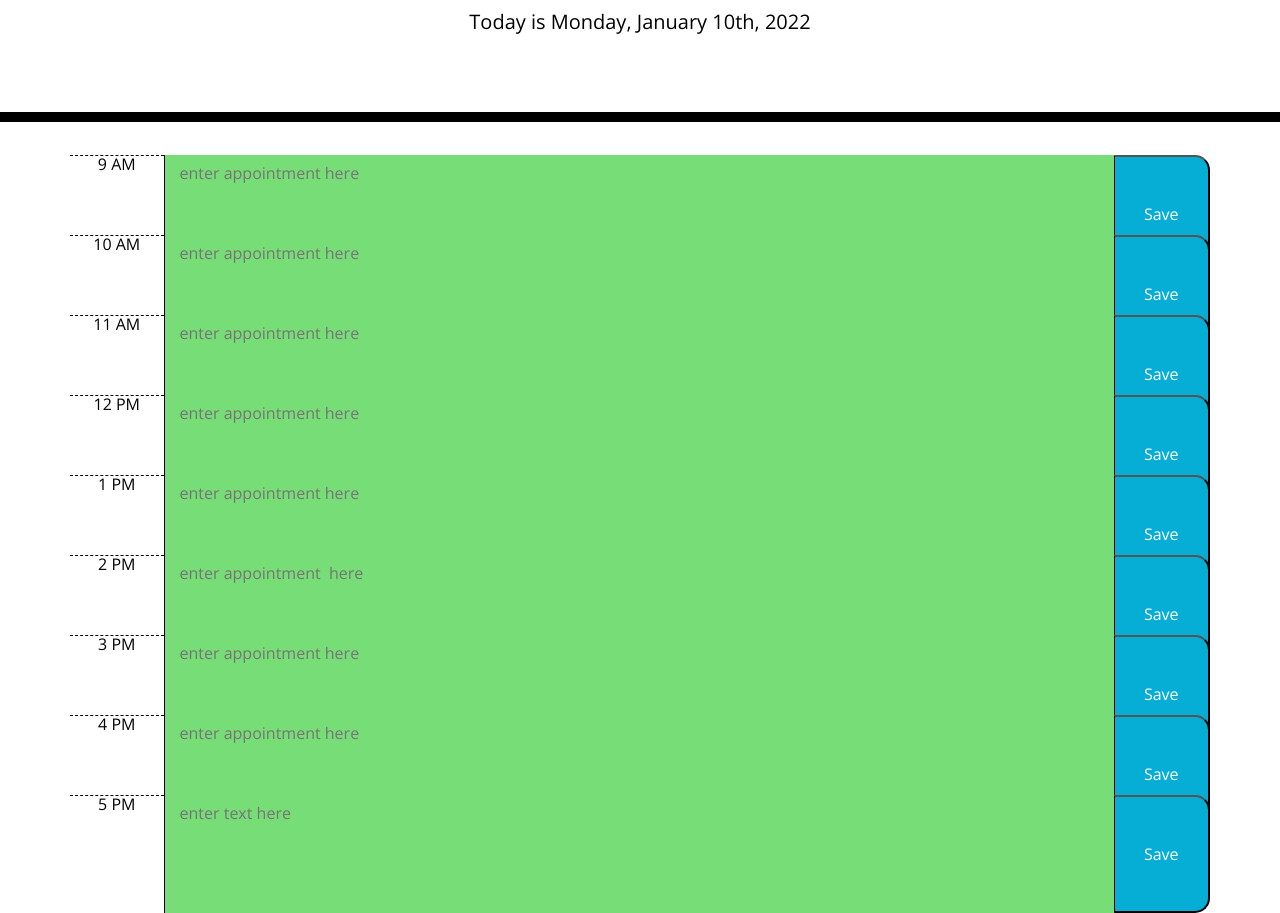
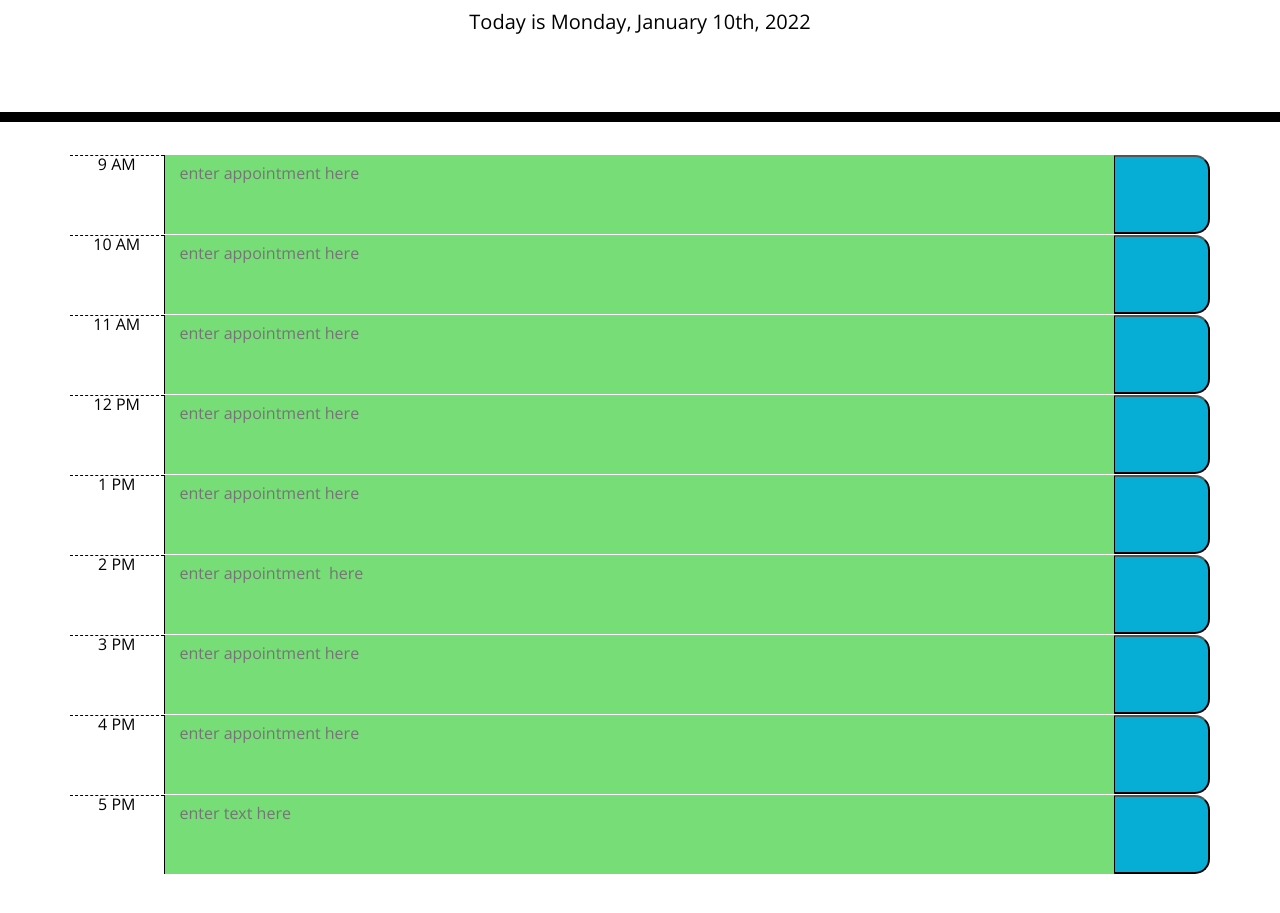
Before and after one commit to ColeVibes/work-day-scheduler, a plain HTML site: page index.html in a window 1280 px wide. Shown: the part 182-1095 px from the top of the page. After the commit the page ends 1056 px from the top, so only its background shows below. Drawn offline with nearby package versions, Linux system fonts and the light colour scheme.

Commit message:
actually fixed the style issue

```diff
--- a/assets/style.css
+++ b/assets/style.css
@@ -69,7 +69,3 @@
   font-size: 20px;
   transition: all .3s ease-in-out;
 }
-
-.container {
-  margin-bottom: 2rem;
-}
--- a/index.html
+++ b/index.html
@@ -35,7 +35,6 @@
         <textarea class="col-9 col-lg-10 flex-grow-1 description" placeholder="enter appointment here"></textarea>
         <button class="col saveBtn" type="submit">
           <span class="oi oi-lock-locked"></span>
-          <p>Save</p>
         </button>
       </div>
 
@@ -44,7 +43,6 @@
         <textarea class="col-9 col-lg-10 flex-grow-1 description" placeholder="enter appointment here"></textarea>
         <button class="col saveBtn" type="submit">
           <span class="oi oi-lock-locked"></span>
-          <p>Save</p>
         </button>
       </div>
 
@@ -53,7 +51,6 @@
         <textarea class="col-9 col-lg-10 flex-grow-1 description" placeholder="enter appointment here"></textarea>
         <button class="col saveBtn" type="submit">
           <span class="oi oi-lock-locked"></span>
-          <p>Save</p>
         </button>
       </div>
 
@@ -62,7 +59,6 @@
         <textarea class="col-9 col-lg-10 flex-grow-1 description" placeholder="enter appointment here"></textarea>
         <button class="col saveBtn" type="submit">
           <span class="oi oi-lock-locked"></span>
-          <p>Save</p>
         </button>
       </div>
 
@@ -71,7 +67,6 @@
         <textarea class="col-9 col-lg-10 flex-grow-1 description" placeholder="enter appointment here"></textarea>
         <button class="col saveBtn" type="submit">
           <span class="oi oi-lock-locked"></span>
-          <p>Save</p>
         </button>
       </div>
 
@@ -80,7 +75,6 @@
         <textarea class="col-9 col-lg-10 flex-grow-1 description" placeholder="enter appointment  here"></textarea>
         <button class="col saveBtn" type="submit">
           <span class="oi oi-lock-locked"></span>
-          <p>Save</p>
         </button>
       </div>
 
@@ -89,7 +83,6 @@
         <textarea class="col-9 col-lg-10 flex-grow-1 description" placeholder="enter appointment here"></textarea>
         <button class="col saveBtn" type="submit">
           <span class="oi oi-lock-locked"></span>
-          <p>Save</p>
         </button>
       </div>
 
@@ -98,7 +91,6 @@
         <textarea class="col-9 col-lg-10 flex-grow-1 description" placeholder="enter appointment here"></textarea>
         <button class="col saveBtn" type="submit">
           <span class="oi oi-lock-locked"></span>
-          <p>Save</p>
         </button>
       </div>
 
@@ -107,7 +99,6 @@
         <textarea class="col-9 col-lg-10 flex-grow-1 description" placeholder="enter text here"></textarea>
         <button class="col saveBtn" type="submit">
           <span class="oi oi-lock-locked"></span>
-          <p>Save</p>
         </button>
       </div>
 
@@ -115,6 +106,6 @@
 
     <script src="https://code.jquery.com/jquery-3.4.1.min.js"></script>
     <script src="https://cdnjs.cloudflare.com/ajax/libs/moment.js/2.24.0/moment.min.js"></script>
-    <script src="assets/script.js"></script>
+    <script src="./assets/script.js"></script>
   </body>
 </html>
```
